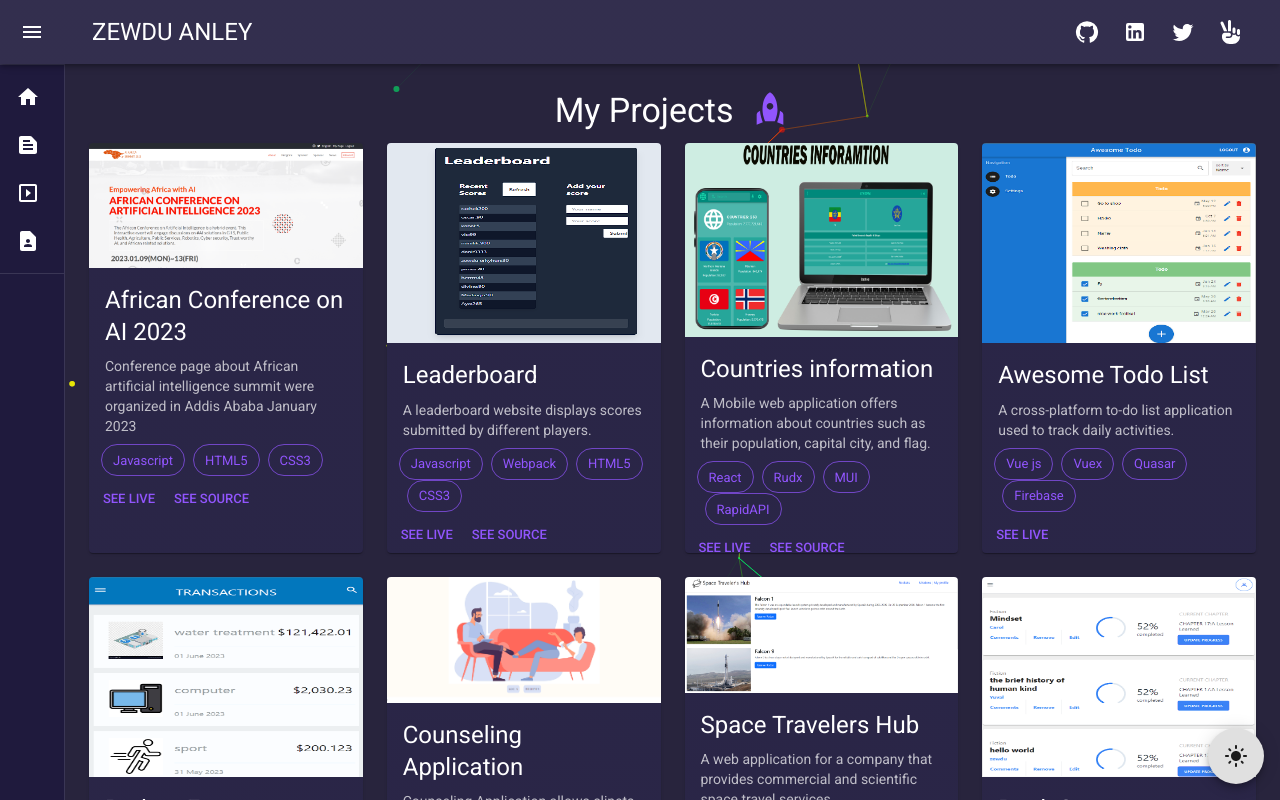
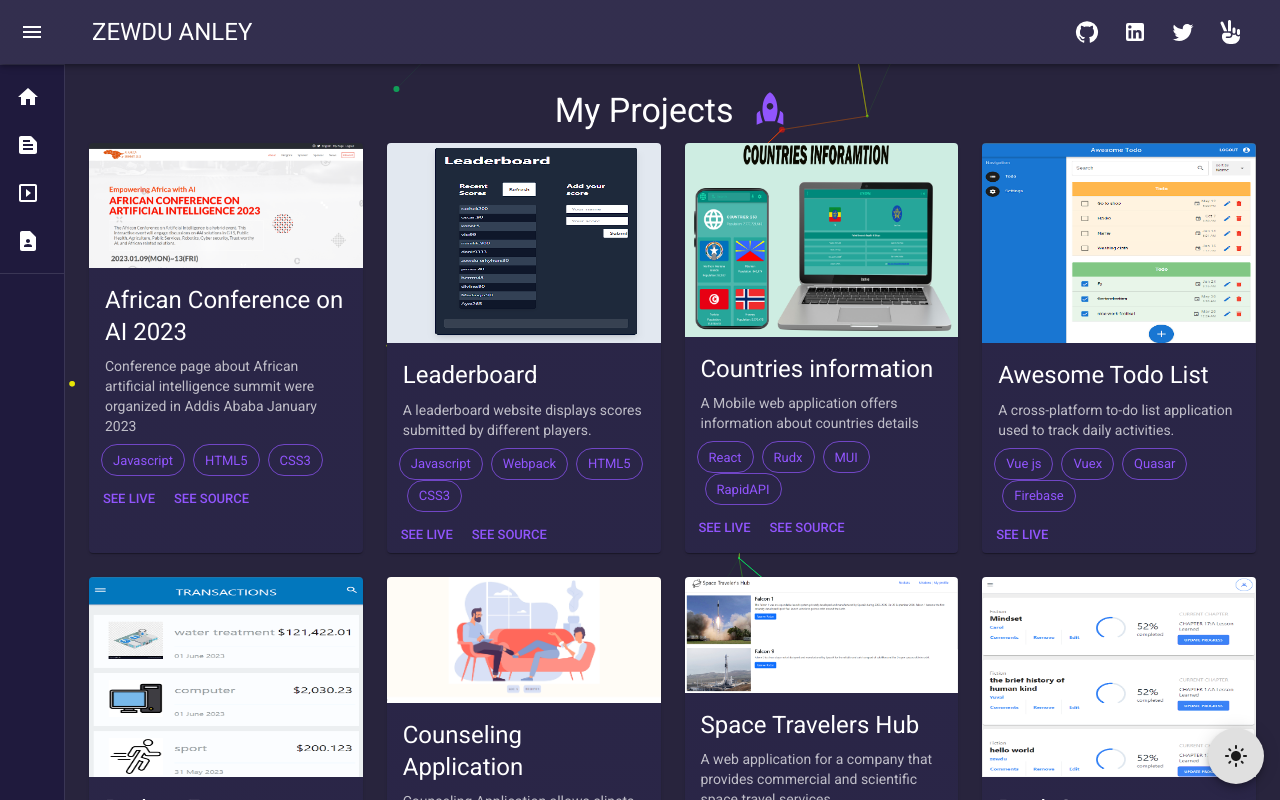
Before and after one commit to zewdu444/myportfolio, a React (Create React App) app: page /showcase in a window 1280 px wide. Shown: the top 800 px of the page. Built offline with nearby package versions, Linux system fonts and the light colour scheme.

Commit message:
Modify countries information

```diff
--- a/src/pages/ShowCase.js
+++ b/src/pages/ShowCase.js
@@ -189,8 +189,7 @@ function ShowCase() {
                 Countries information
               </Typography>
               <Typography variant="body2" color="text.secondary">
-                A Mobile web application offers information about countries such as their
-                population, capital city, and flag.
+                A Mobile web application offers information about countries details
               </Typography>
               <Stack
                 direction="row"
```
